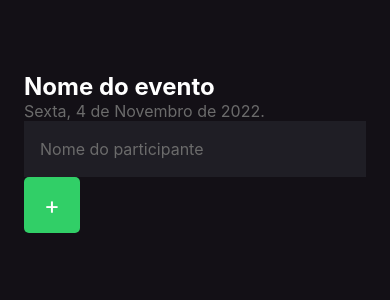
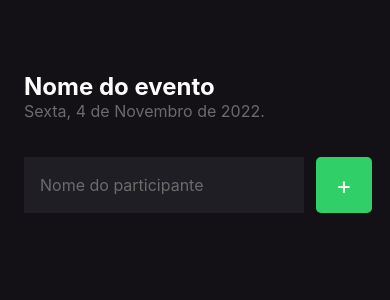
Before and after one commit to luancardosoti/ignite-react-native-projeto-01, a React Native app: screen / in a window 390 px wide. Shown: the top 300 px of the page. Built offline with nearby package versions, Linux system fonts and the light colour scheme.

Commit message:
Criando View para agrupar input e botão de adicionar, 'form'

```diff
--- a/src/screens/Home/index.tsx
+++ b/src/screens/Home/index.tsx
@@ -16,6 +16,7 @@ export function Home() {
         Sexta, 4 de Novembro de 2022.
       </Text>
 
+      <View style={styles.form}>
         <TextInput
           style={styles.input}
           placeholder='Nome do participante'
@@ -26,5 +27,6 @@ export function Home() {
           <Text style={styles.buttonText}>+</Text>
         </TouchableOpacity>
       </View>
+    </View>
   )
 }
--- a/src/screens/Home/styles.ts
+++ b/src/screens/Home/styles.ts
@@ -16,7 +16,15 @@ export const styles = StyleSheet.create({
     color: '#6b6b6b',
     fontSize: 16,
   },
+  form: {
+    marginTop: 36,
+    marginBottom: 42,
+    width: '100%',
+    flexDirection: 'row',
+    gap: 12
+  },
   input: {
+    flex: 1,
     height: 56,
     backgroundColor: '#1F1E25',
     color: '#fff',
```
Lines whose indentation alone changed are shown as unchanged.
